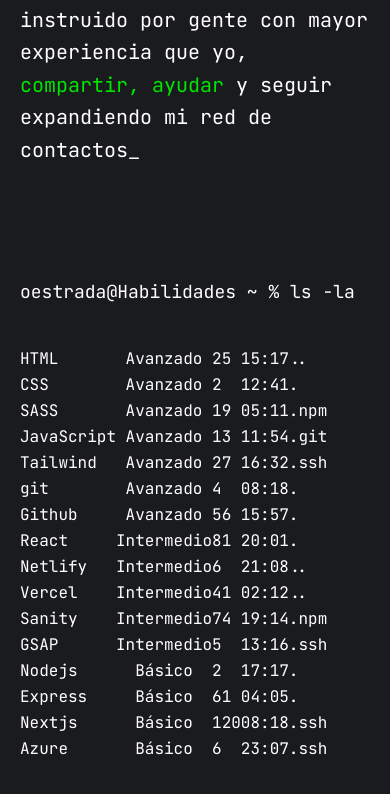
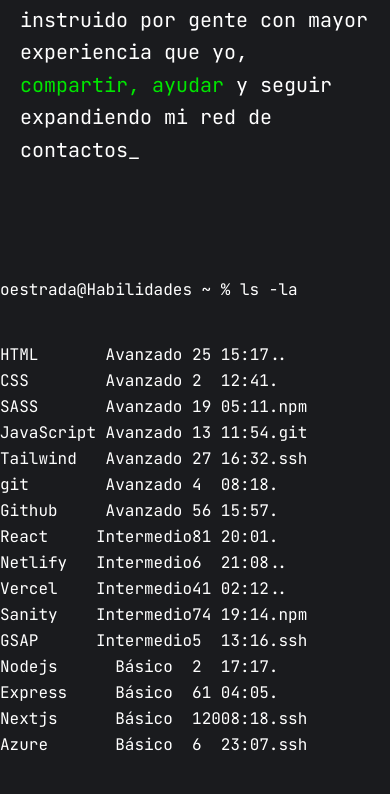
Before and after one commit to OscarStrada/portfolio-client, a React (Create React App) app: page / in a window 390 px wide. Shown: the part 4063-4857 px from the top of the page. Built offline with nearby package versions, Linux system fonts and the light colour scheme.

Commit message:
margin and font adjusted for movil on skills section

```diff
--- a/src/components/Skills.js
+++ b/src/components/Skills.js
@@ -2,8 +2,8 @@
 
 export const Skills = () => {
   return (
-    <div className="w-full min-h-screen px-5 md:px-20 space-y-10">
-      <h2 className="text-lg">oestrada@Habilidades ~ % ls -la</h2>
+    <div className="w-full min-h-screen md:px-5 md:px-20 space-y-10">
+      <h2 className="md:text-lg">oestrada@Habilidades ~ % ls -la</h2>
       <div className="w-full flex md:grid md:grid-cols-9">
         <div className="hidden md:block">
           <p className="text-xl leading-relaxed">drwx----</p>
```
